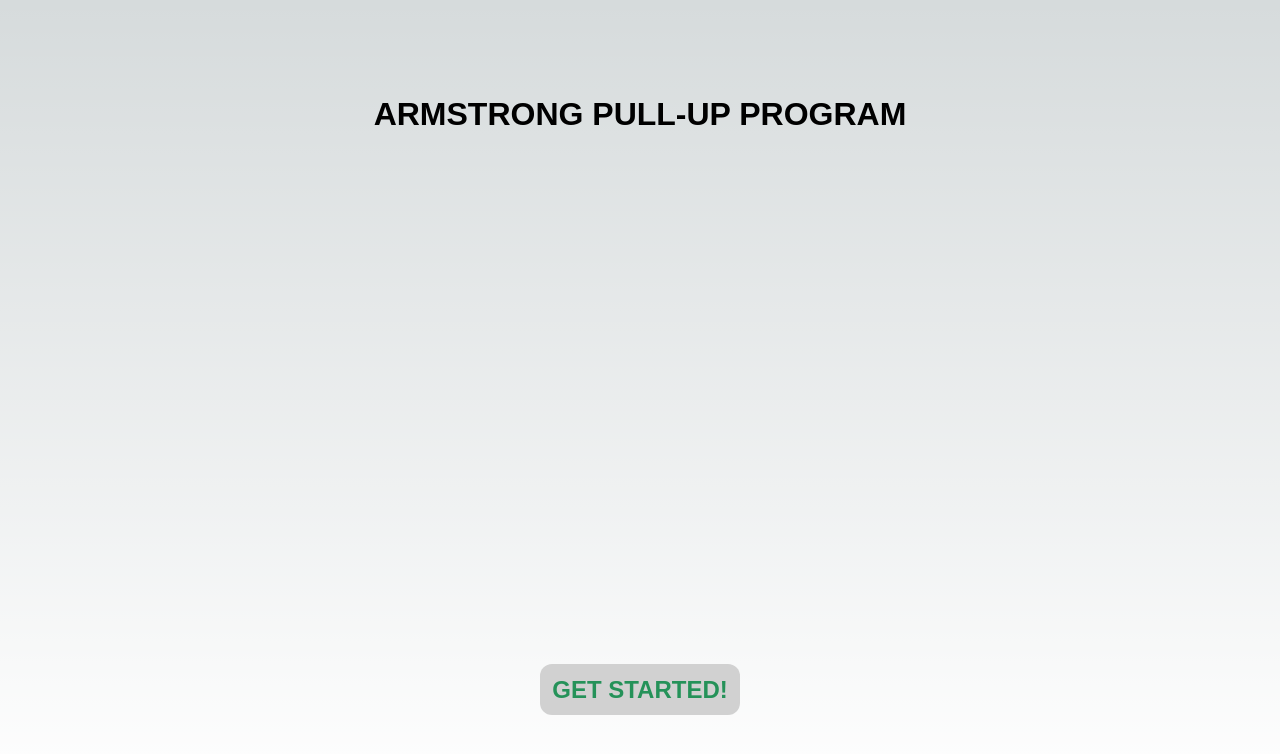
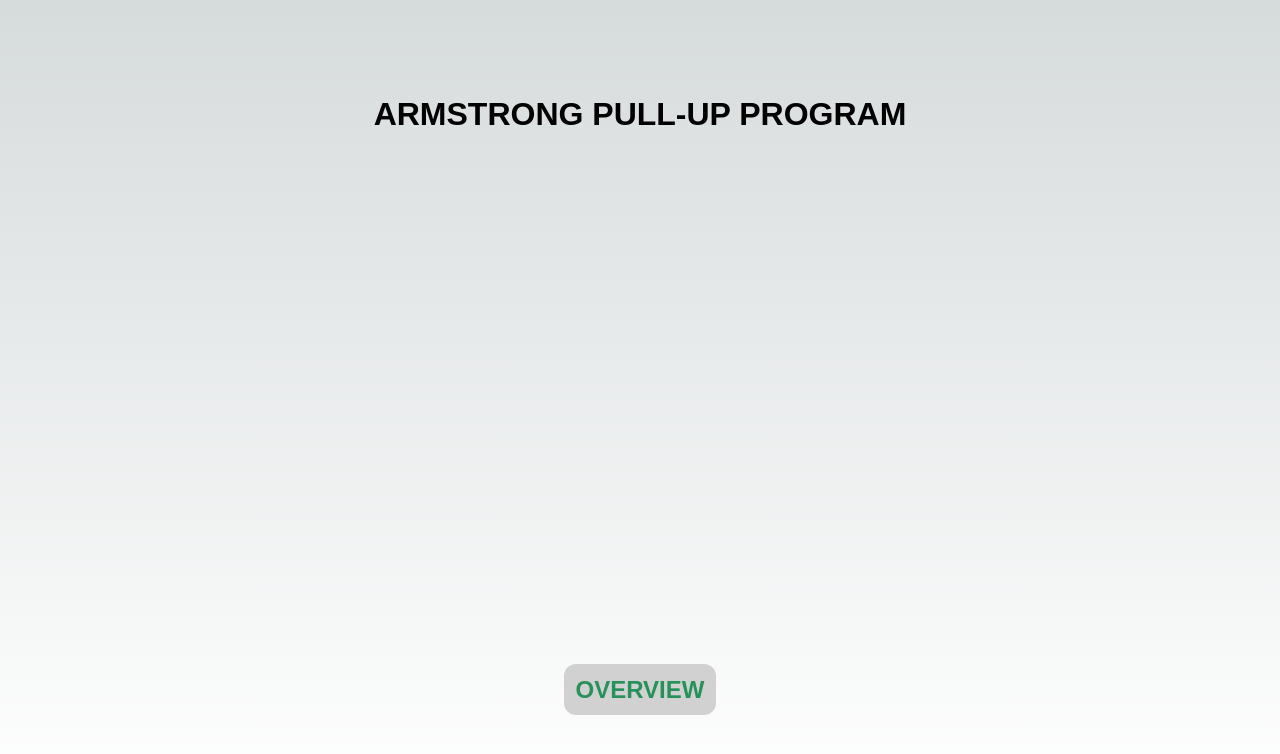
Before and after one commit to GMSoudersJr/armstrong-pull-up-program, a Next.js app: page / in a window 1280 px wide. Shown: the top 754 px of the page. Built offline with nearby package versions, Linux system fonts and the light colour scheme; a web font is replaced by a local one.

Commit message:
fix(overview): change route name

```diff
--- a/src/app/components/homepage/GetStartedLink.tsx
+++ /dev/null
@@ -1,14 +0,0 @@
-import styles from './GetStartedLink.module.css';
-import Link from "next/link";
-
-export const GetStartedLink = () => {
-
-  return (
-    <Link
-      className={styles.getStartedLink}
-      href={"/getStarted"}
-    >
-        GET STARTED!
-    </Link>
-  )
-};
--- a/src/app/components/homepage/GetStartedLink.module.css
+++ b/src/app/components/homepage/OverviewLink.module.css
@@ -1,4 +1,4 @@
-.getStartedLink {
+.overviewLink {
   font-family: var(--font-stintUltraCondensed);
   font-size: 1.5rem;
   color: #259259;
--- /dev/null
+++ b/src/app/components/homepage/OverviewLink.tsx
@@ -0,0 +1,14 @@
+import styles from './OverviewLink.module.css';
+import Link from "next/link";
+
+export const OverviewLink = () => {
+
+  return (
+    <Link
+      className={styles.overviewLink}
+      href={"/overview"}
+    >
+      OVERVIEW
+    </Link>
+  )
+};
--- a/src/app/getStarted/page.tsx
+++ b/src/app/overview/page.tsx
@@ -1,4 +1,4 @@
-import { Accordion } from "@/components/getStarted/Accordion";
+import { Accordion } from "@/components/overview/Accordion";
 import { getAllDailyInstructions } from "@/utils";
 
 const GetStartedPage = async () => {
--- a/src/app/page.tsx
+++ b/src/app/page.tsx
@@ -1,6 +1,6 @@
 import styles from "./page.module.css";
 import {HomePageTitle} from "@/components/homepage/Title";
-import {GetStartedLink} from "./components/homepage/GetStartedLink";
+import {OverviewLink} from "@/components/homepage/OverviewLink";
 
 export default function Home() {
   return (
@@ -14,7 +14,7 @@ export default function Home() {
         </div>
       </div>
       <div className={styles.getStartedFlex}>
-        <GetStartedLink />
+        <OverviewLink />
       </div>
     </main>
   );
```
Also changed, not shown: src/app/components/overview/Accordion.module.css (renamed from src/app/components/getStarted/Accordion.module.css), src/app/components/overview/Accordion.tsx (renamed from src/app/components/getStarted/Accordion.tsx).
